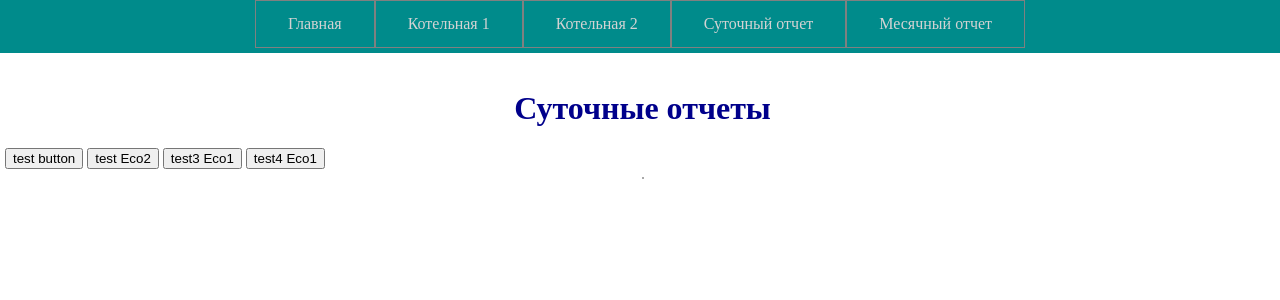
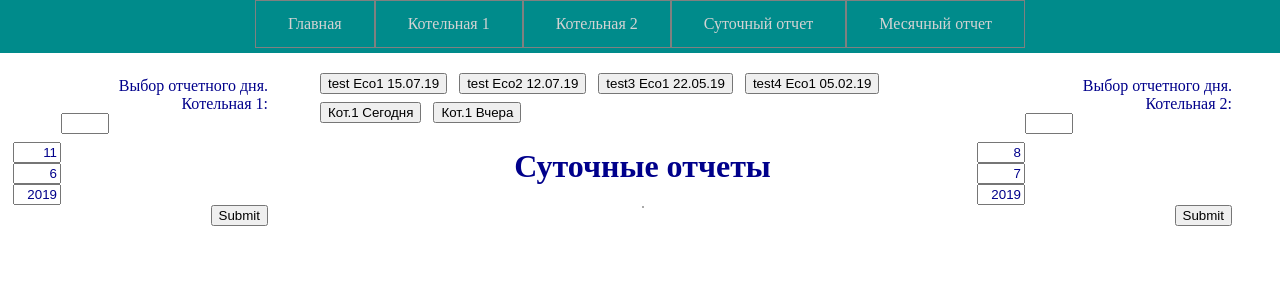
Before and after one commit to eugenkondratiev/eco-app, a web app: file views/day-reports.html in a window 1280 px wide. Shown: the top 300 px of the page. Run offline with its HTML, style and script files only (its server is not run), Linux system fonts and the light colour scheme; some libraries are stand-ins or nearby versions.

Commit message:
add jquery datepicker. first tests

```diff
--- a/public/javascripts/day-reports.js
+++ b/public/javascripts/day-reports.js
@@ -1,19 +1,26 @@
 $(function() {
-    ;
+
     function getdata(request) {
         $.get(request, function(data, status) {
             // alert("data: ", data, "\nStatus", status);
             try {
+                if (data.err) {
+                    $('errorLabel').text(data.err);
+                };
                 const message = JSON.parse(data);
                 console.log("data :" , message)
                 $("#dayreport").html(message.data);
-                $('h1').text(message.tytle);
+                $('h1').text(getEcoName(message.eco) + message.tytle);
             } catch (error) {
                 console.log(error.message);
             }
 
         })
-    }
+    };
+
+    function getEcoName (_eco) {
+        return `Котельная ${parseInt(_eco)}. `;
+    };
 
     $("#testbutton").click(function(){
         getdata("http://95.158.47.15:3001/reports/day/test");
@@ -21,7 +28,7 @@ $(function() {
 
     $("#testbutton2").click(function(){
 
-        getdata("http://95.158.47.15:3001/reports/day/2/");
+        getdata("http://95.158.47.15:3001/reports/day/test2");
         // $.get("http://95.158.47.15:3001/reports/day/test2", function(data, status) {
         //     // alert("data: ", data, "\nStatus", status);
         //     try {
@@ -45,4 +52,85 @@ $(function() {
         getdata("http://95.158.47.15:3001/reports/day/1/?year=2019&month=6&day=5");
     });
 
+    function getReport(e, _eco = 1, _dd , _mn, _yy) {
+        e.preventDefault();
+
+        const dd = _dd || $(this).find("input[name=day").val();
+        const mn = _mn || $(this).find("input[name=month").val();
+        const yy = _yy || $(this).find("input[name=year").val();
+        console.log(`${dd} / ${mn} / ${yy}`);
+
+        if (parseInt(yy) < 2018) {
+            alert("Введите год от 2018 и выше");
+            return
+        };
+        if (parseInt(mn) < 1 || parseInt(mn) > 12 || parseInt(dd) < 1 || parseInt(dd) > 31 ){
+            alert("Введите верное число");
+            return
+        };
+
+        getdata(`http://95.158.47.15:3001/reports/day/${_eco}/?year=${yy}&month=${mn}&day=${dd}`);
+
+    };
+
+    $("#Eco1ReqForm").on('submit', function(e) {
+        getReport.call($(this), e, 1);
+
+    });
+
+    $("#Eco2ReqForm").on('submit', function(e) {
+        getReport.call($(this), e, 2);
+    });
+
+    $("#todayRepEco1").click(function(e) {
+        const dt = new Date();
+        console.log(dt);
+        getReport.call($(this), e, 1, dt.getDate(), dt.getMonth() + 1, dt.getFullYear());
+    });
+
+    $("#yesterdayRepEco1").click( function(e) {
+        const dt = new Date((new Date()) - 86400000 );
+        console.log(dt);
+        getReport.call($(this), e, 1, dt.getDate(), dt.getMonth() + 1, dt.getFullYear());
+    });
+
+    $.datepicker.setDefaults($.datepicker.regional['ru']);
+
+
+
+    $( "#datepicker1" ).datepicker({
+        showOtherMonths: true,
+        selectOtherMonths: true,
+        dateFormat : "dd.mm.yy"
+
+      });
+
+      $( "#datepicker2" ).datepicker({
+        showOtherMonths: true,
+        selectOtherMonths: true,
+        dateFormat : "dd/mm/yy"
+      });
+
+      $( "#datepicker1" ).on('change', function(e) {
+        // const dt = $(this).val().split(".");
+        const dt = $(this).val().split(/\.|\//);
+        console.log($(this).val(), "      ", dt);
+        console.log(dt[0], "-", dt[1], "-", dt[2]);
+        $("#Eco1ReqForm").find("input[name=day").val(dt[0]);
+        $("#Eco1ReqForm").find("input[name=month").val(dt[1]);
+        $("#Eco1ReqForm").find("input[name=year").val(dt[2]);
+        // alert($(this).val());
+    });
+
+    $( "#datepicker2" ).on('change', function(e) {
+        const dt = $(this).val().split(/\.|\//);
+        console.log($(this).val(), "      ", dt);
+        console.log(dt[0], "-", dt[1], "-", dt[2]);
+        $("#Eco2ReqForm").find("input[name=day").val(dt[0]);
+        $("#Eco2ReqForm").find("input[name=month").val(dt[1]);
+        $("#Eco2ReqForm").find("input[name=year").val(dt[2]);
+        // alert($(this).val());
+        // alert($(this).val());
+    });
+
 });
--- a/public/stylesheets/style.css
+++ b/public/stylesheets/style.css
@@ -41,6 +41,7 @@ body {
 
 
 
+
 .datatable th {
   border: 1px solid grey;
   padding-top: 5px;
@@ -62,6 +63,9 @@ p {
   margin-block-start: 0.5em;
   margin-block-end: 0.5em
 }
+button {
+  margin: 0.3em;
+}
 
 .datatable  tr td[class=value] {
   font-family: Arial, Helvetica, sans-serif;
@@ -79,6 +83,12 @@ p {
   text-align: left;
   /* align:left; */
   padding-left: 0.5em
+}
+#dayreport tr td:nth-child(2) {
+  color: darkred;
+  font-size: larger;
+  font-style: italic;
+  background-color: lightsteelblue
 }
 /*==================menu============================*/
 #topmenu {
@@ -146,3 +156,25 @@ p {
           /*  align-content: center*/
 }
 /*==================menu============================*/
+
+/*==================form============================*/
+.dateform {
+  display:block;
+  color: darkblue;
+  width:20%;
+  text-align:right;
+  margin: 0em 3em 0.5em 0.5em;
+  float: right;
+}
+
+.dateform input[type=text]{
+  display: block;
+  width:3em;
+  color: darkblue;
+  text-align:right;
+}
+#Eco1ReqForm {
+  float: left;
+}
+
+/*==================form============================*/
--- a/views/day-reports.html
+++ b/views/day-reports.html
@@ -6,16 +6,47 @@
         <link rel="icon" href="../images/faviconka_ru_412.ico" type="image/x-icon" />
         <link rel="shortcut icon" href= "../images/faviconka_ru_412.ico" type="image/x-icon" />
          <link rel="stylesheet" type="text/css" href="../stylesheets/style.css">
+         <link rel="stylesheet" href="https://cdnjs.cloudflare.com/ajax/libs/jqueryui/1.12.1/themes/base/jquery-ui.min.css">
+
+
+
     </head>
 
     <body>
         <div class="content">
+        <div id="formsContainer">
+        <form class = "dateform" id="Eco1ReqForm" action="http://95.158.47.15:3001/reports/day/1/">
+            <!-- Котельная 1. Выбор дня -->
+            <p>Выбор отчетного дня. Котельная 1: <input type="text" id="datepicker1" size="100 px"></p>
+                <input type="text" name="day" value="11" placeholder="День" required>
+                <input type="text" name="month" value="6"placeholder="Месяц"required>
+                <input type="text" name="year" value="2019" placeholder="Год" required>
+
+                <input type="submit" name="submit" placeholder="Получить отчет">
+
+        </form>
+
+        <form class = "dateform" id="Eco2ReqForm" action="http://95.158.47.15:3001/reports/day/2/">
+
+            <p>Выбор отчетного дня. Котельная 2: <input type="text" id="datepicker2" size="100 px"></p>
+                        <input type="text" name="day" value="8" placeholder="День" required>
+            <input type="text" name="month" value="7"placeholder="Месяц"required>
+            <input type="text" name="year" value="2019" placeholder="Год" required>
+
+            <input type="submit" name="submit" placeholder="Получить отчет">
+        </div>
+    </form>
+        <button id="testbutton">test Eco1 15.07.19</button>
+        <button id="testbutton2">test Eco2 12.07.19</button>
+        <button id="testbutton3">test3 Eco1 22.05.19</button>
+        <button id="testbutton4">test4 Eco1 05.02.19</button>
+        <button id="todayRepEco1">Кот.1 Сегодня</button>
+        <button id="yesterdayRepEco1">Кот.1 Вчера</button>
+
         <h1>Суточные отчеты</h1>
         <h2 id="ecounit"></h2>
-        <button id="testbutton">test button</button>
-        <button id="testbutton2">test Eco2</button>
-        <button id="testbutton3">test3 Eco1</button>
-        <button id="testbutton4">test4 Eco1</button>
+        <p id="errorLabel"></p>
+
         <div> <p id="testPar"></p></div>
                 <table class="datatable" id="dayreport">
 
@@ -23,7 +54,13 @@
 
         </div>
         <script src="https://code.jquery.com/jquery-3.4.1.min.js"></script>
+        <script src="https://cdnjs.cloudflare.com/ajax/libs/jqueryui/1.12.1/jquery-ui.min.js"></script>
+        <script src="//ajax.googleapis.com/ajax/libs/jqueryui/1.11.1/i18n/jquery-ui-i18n.min.js">
+        </script>
         <script src="https://cdnjs.cloudflare.com/ajax/libs/socket.io/2.2.0/socket.io.js"></script>
+        <!-- <script src="i18n/datepicker-ua.js"></script>
+        <script src="i18n/datepicker-ru.js"></script> -->
+
         <script src="../javascripts/day-reports.js"></script>
         <!-- <script src="scripts/client-eco2.js"></script> -->
         <script src="../javascripts/test.js"></script>
```
Also changed, not shown: controllers/model/day-report-eco1.js (+16 -7 lines), routes/route-day-report.js (+13 -2 lines).
